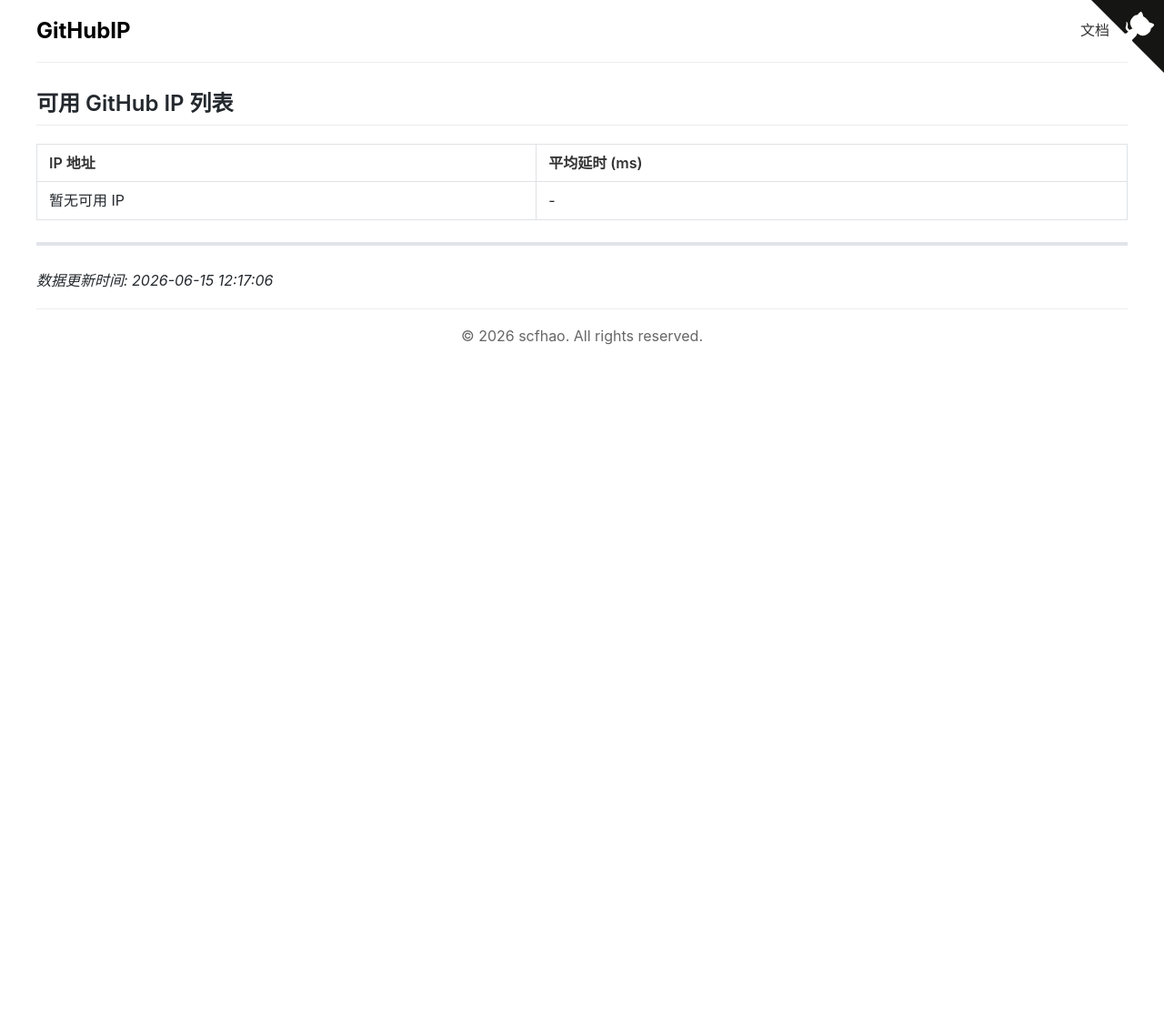
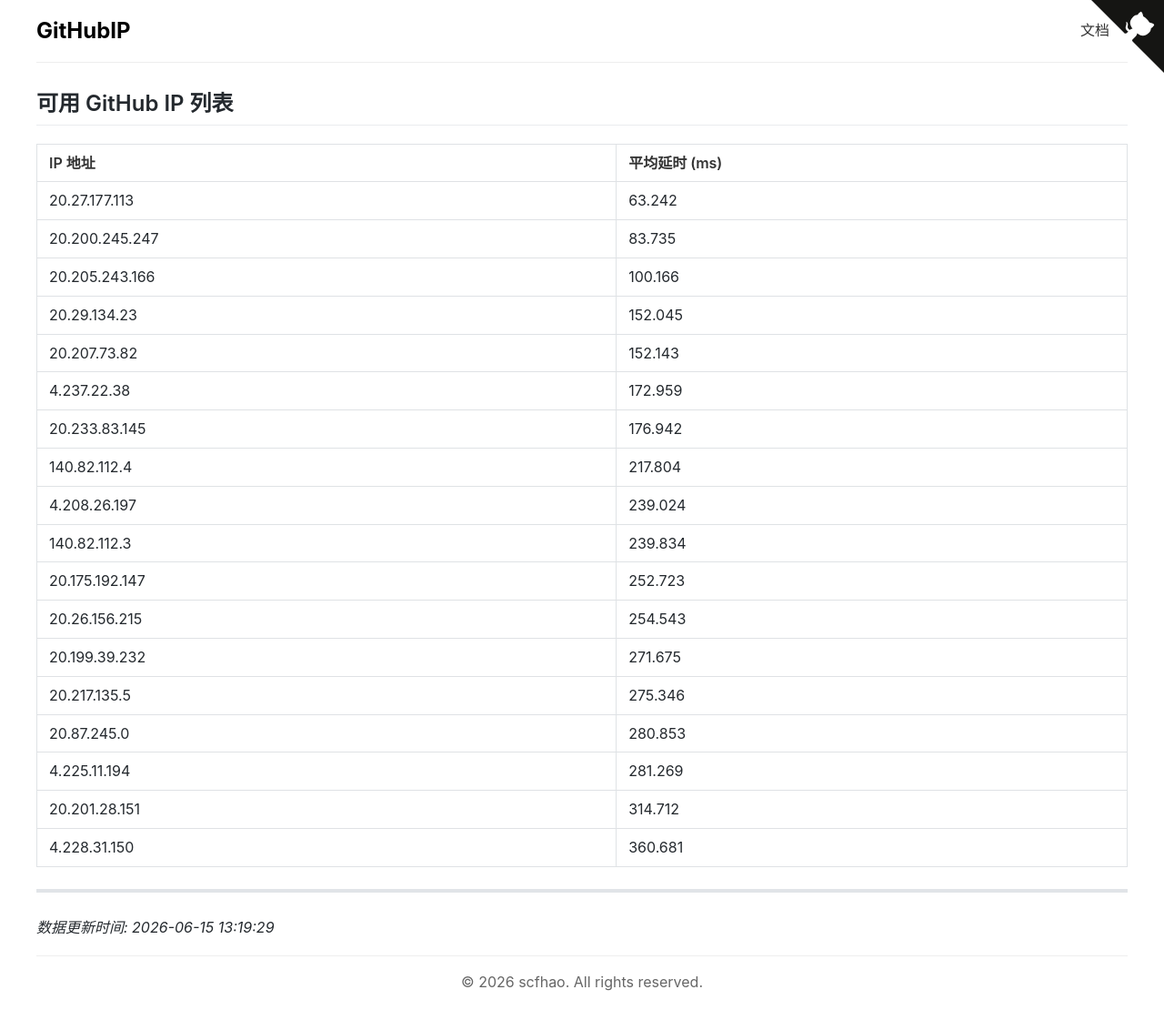
Before and after one commit to scfhao/GitHubIP, a Jekyll site: the page built from index.md, in a window 1280 px wide. Shown: the whole page at 91% size. Built offline with Jekyll 4.4.1, drawn with Linux system fonts in a browser that asks for light colours; before the commit the page ends 900 px from its top, so only the background shows below that.

Commit message:
自动脚本执行 - 2026-06-15 13:19:29

```diff
--- a/index.md
+++ b/index.md
@@ -1,15 +1,32 @@
 ---
 layout: home
 title: GitHub IP 列表
-date: 2026-06-15 12:17:06
+date: 2026-06-15 13:19:29
 ---
 
 ## 可用 GitHub IP 列表
 
 | IP 地址 | 平均延时 (ms) |
 |---------|--------------|
-| 暂无可用 IP | - |
+| 20.27.177.113 | 63.242 |
+| 20.200.245.247 | 83.735 |
+| 20.205.243.166 | 100.166 |
+| 20.29.134.23 | 152.045 |
+| 20.207.73.82 | 152.143 |
+| 4.237.22.38 | 172.959 |
+| 20.233.83.145 | 176.942 |
+| 140.82.112.4 | 217.804 |
+| 4.208.26.197 | 239.024 |
+| 140.82.112.3 | 239.834 |
+| 20.175.192.147 | 252.723 |
+| 20.26.156.215 | 254.543 |
+| 20.199.39.232 | 271.675 |
+| 20.217.135.5 | 275.346 |
+| 20.87.245.0 | 280.853 |
+| 4.225.11.194 | 281.269 |
+| 20.201.28.151 | 314.712 |
+| 4.228.31.150 | 360.681 |
 
 ---
 
-*数据更新时间: 2026-06-15 12:17:06*
+*数据更新时间: 2026-06-15 13:19:29*
```
